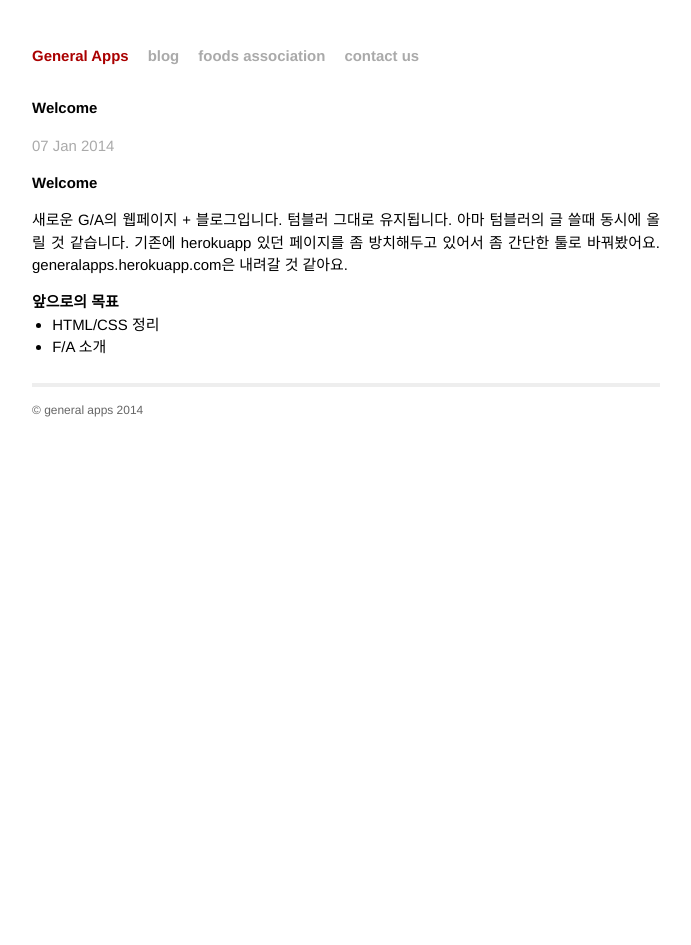
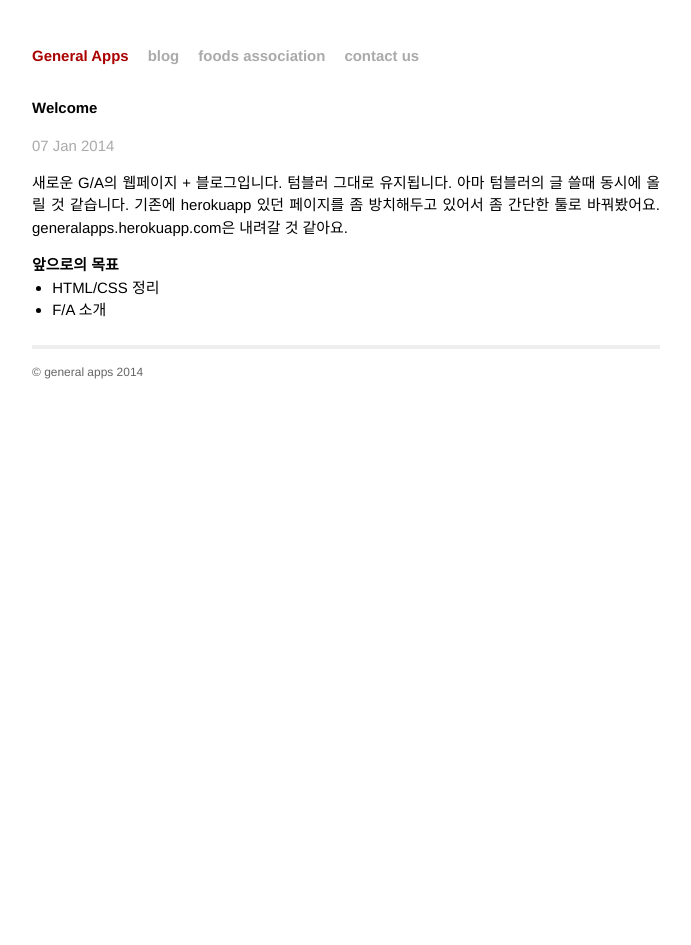
Before and after one commit to hidros3/jekyll, a Jekyll site: the page built from _posts/2014-01-07-welcome-to-generalapps.md, in a window 1280 px wide. Shown: the whole page, without its empty margins (294-985 px from the left). Built offline with Jekyll 4.4.1, drawn with Linux system fonts in a browser that asks for light colours; Markdown is read by kramdown in place of the engine named in the settings.

Commit message:
edit post content

```diff
--- a/_posts/2014-01-07-welcome-to-generalapps.md
+++ b/_posts/2014-01-07-welcome-to-generalapps.md
@@ -2,8 +2,6 @@
 layout: post
 title: "Welcome"
 ---
-# Welcome
-
 새로운 G/A의 웹페이지 + 블로그입니다. 텀블러 그대로 유지됩니다. 아마 텀블러의 글 쓸때 동시에 올릴 것 같습니다. 기존에 herokuapp 있던 페이지를 좀 방치해두고 있어서 좀 간단한 툴로 바꿔봤어요. generalapps.herokuapp.com은 내려갈 것 같아요.
 
 ## 앞으로의 목표
```
